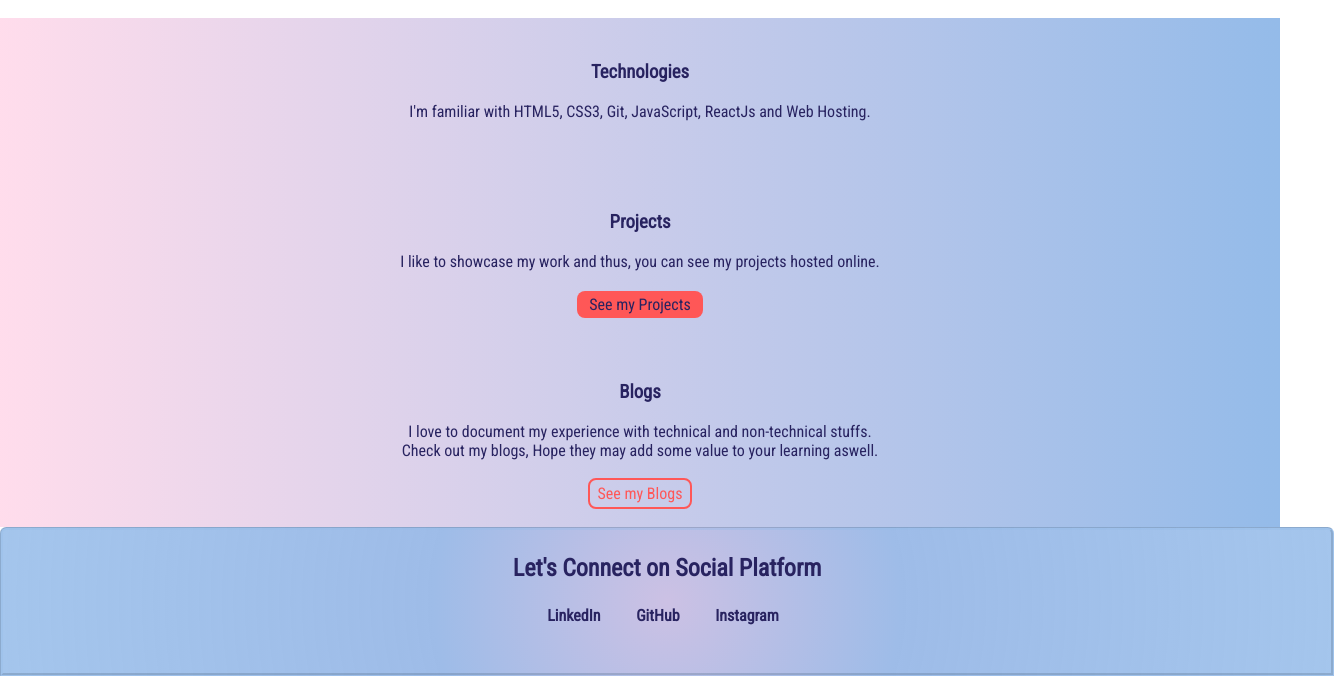
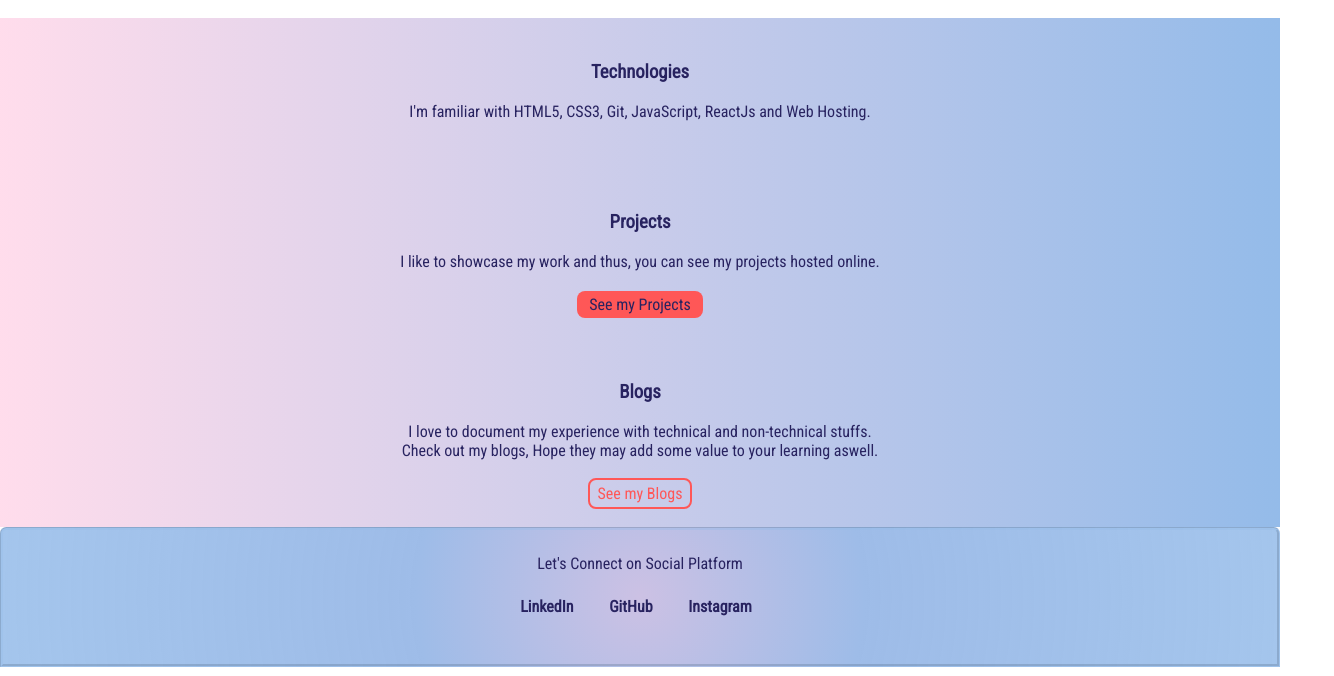
Before and after one commit to pratikkumhar/Pratik-Kumhar-portfolio, a plain HTML site: page index.html in a window 1280 px wide. Shown: the part 475-1151 px from the top of the page, 1334 px wide, since content can reach past the window. Drawn offline with Linux system fonts and the light colour scheme.

Commit message:
Update styles1.css

```diff
--- a/styles1.css
+++ b/styles1.css
@@ -188,9 +188,8 @@ background: linear-gradient(90deg, rgba(255,198,223,0.603988603988604) 0%, rgba(
     border-top-right-radius: 0.4rem;
     border-style:groove;
     border-color: rgba(148, 188, 233, 0.349);
-    position: absolute;
-    width: 100%;
-}
+
+};
 
 .footer .footer-head{
     font-weight:bolder;
```
